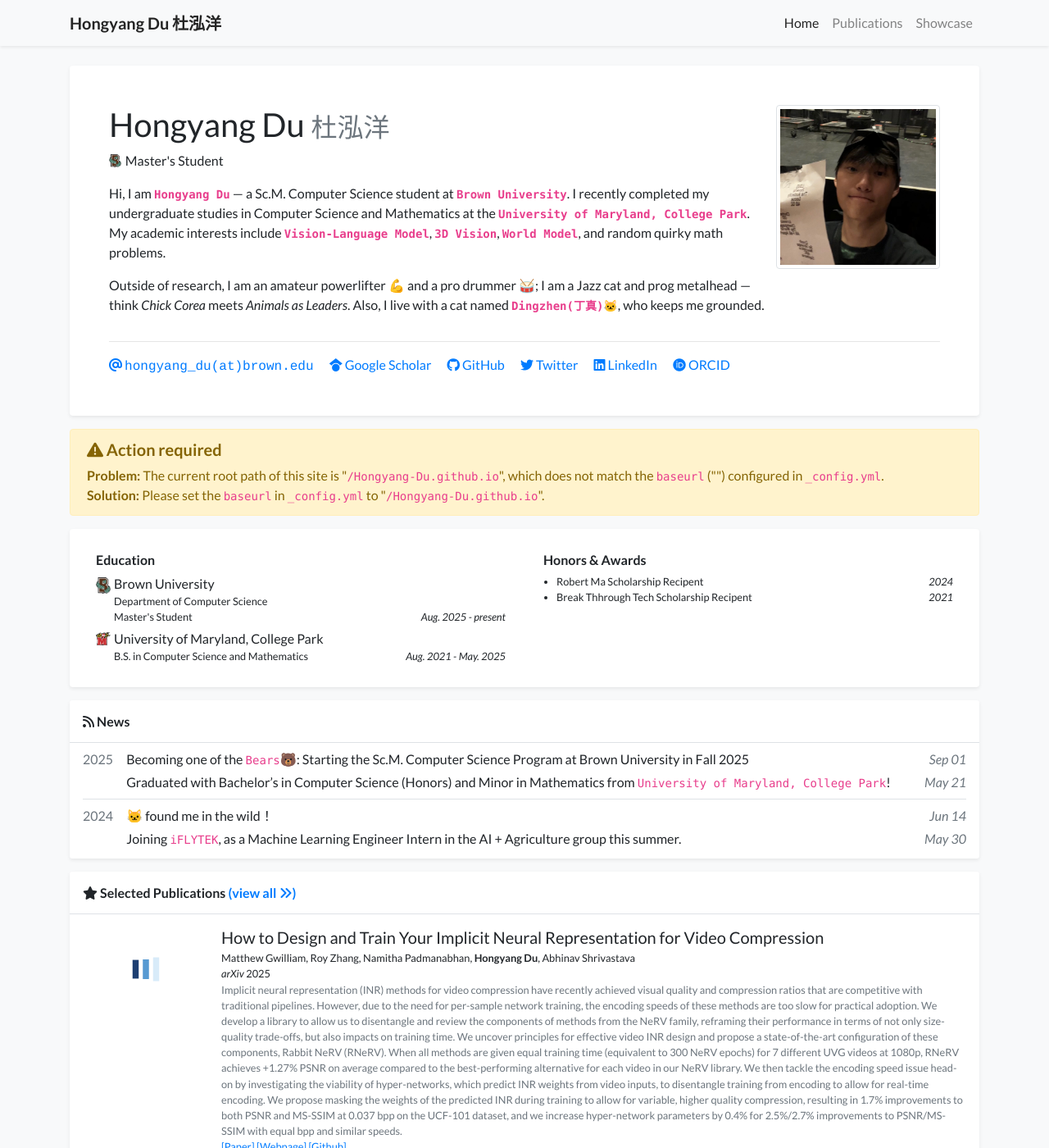
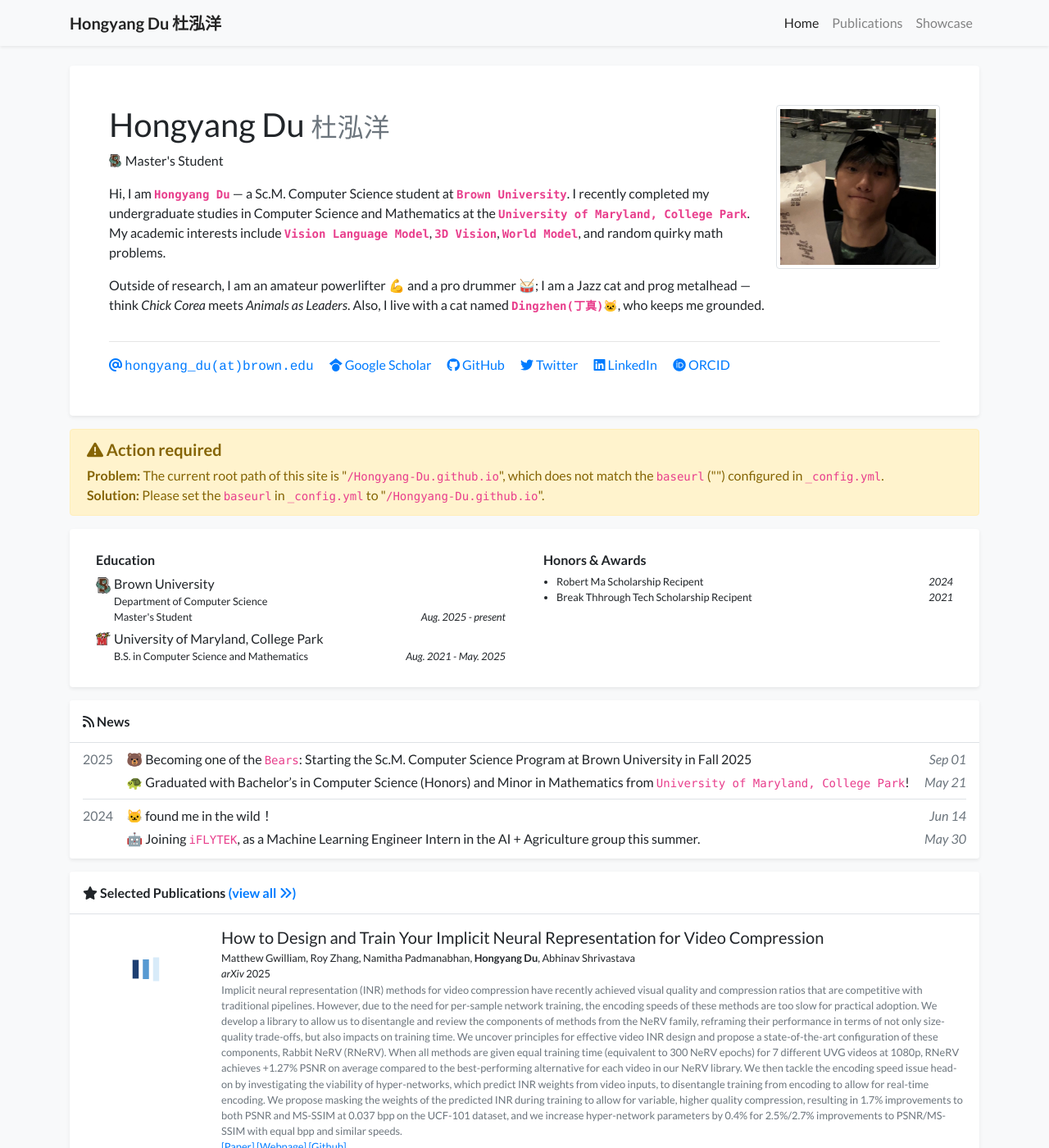
Before and after one commit to Hongyang-Du/Hongyang-Du.github.io, a Jekyll site: the page built from index.html, in a window 1280 px wide and 1400 px high. Shown: the whole window at 82% size. Built offline with Jekyll 4.4.1, drawn with Linux system fonts in a browser that asks for light colours; nearby versions of some CDN libraries; some web fonts are replaced; a style sheet for code colours, icons or effects is not loaded.

Commit message:
add icons to news

```diff
--- a/_data/profile.yml
+++ b/_data/profile.yml
@@ -24,7 +24,7 @@ short_bio: >-
   <p>
       Hi, I am <strong><code>Hongyang Du</code></strong> — a Sc.M. Computer Science student at
       <strong><code>Brown University</code></strong>. I recently completed my undergraduate studies in Computer Science and Mathematics
-      at the <strong><code>University of Maryland, College Park</code></strong>. My academic interests include <strong><code>Vision-Language Model</code></strong>, <strong><code>3D Vision</code></strong>, <strong><code>World Model</code></strong>,
+      at the <strong><code>University of Maryland, College Park</code></strong>. My academic interests include <strong><code>Vision Language Model</code></strong>, <strong><code>3D Vision</code></strong>, <strong><code>World Model</code></strong>,
       and random quirky math problems.
   </p>
 
```
Also changed, not shown: _news/2024-news1.md (+1 -1 lines), _news/2025-news1.md (+1 -1 lines), _news/2025-news2.md (+1 -1 lines).
